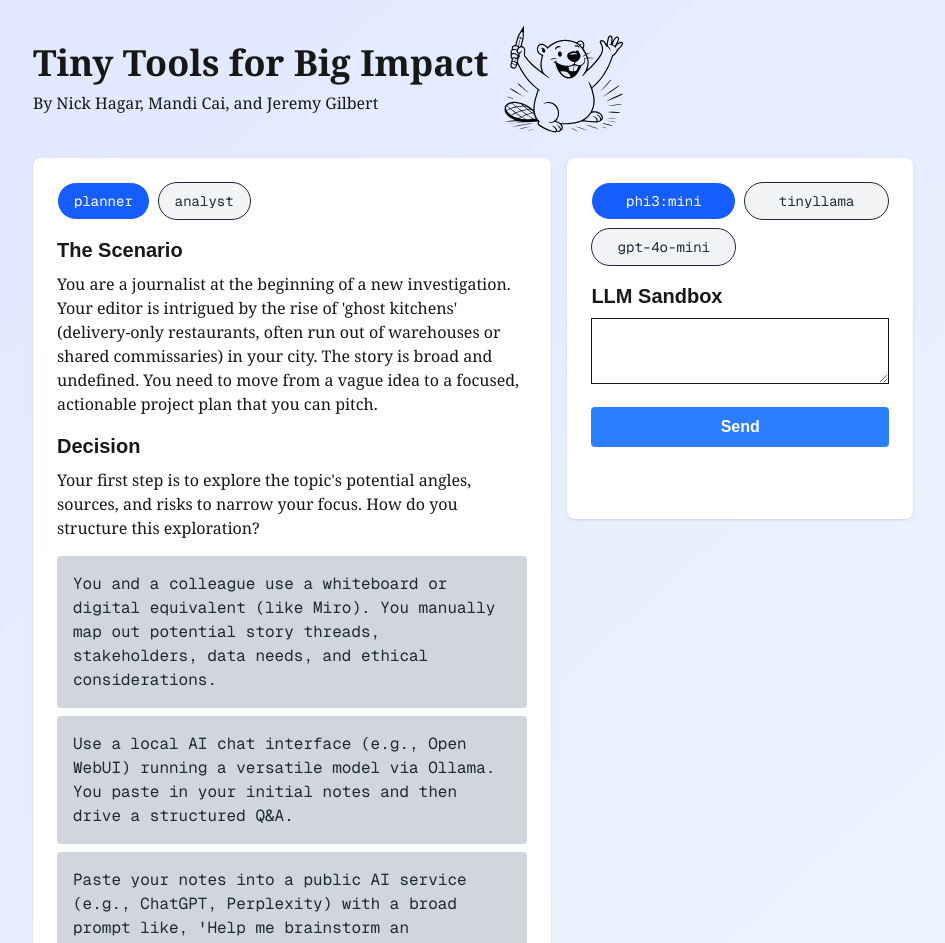
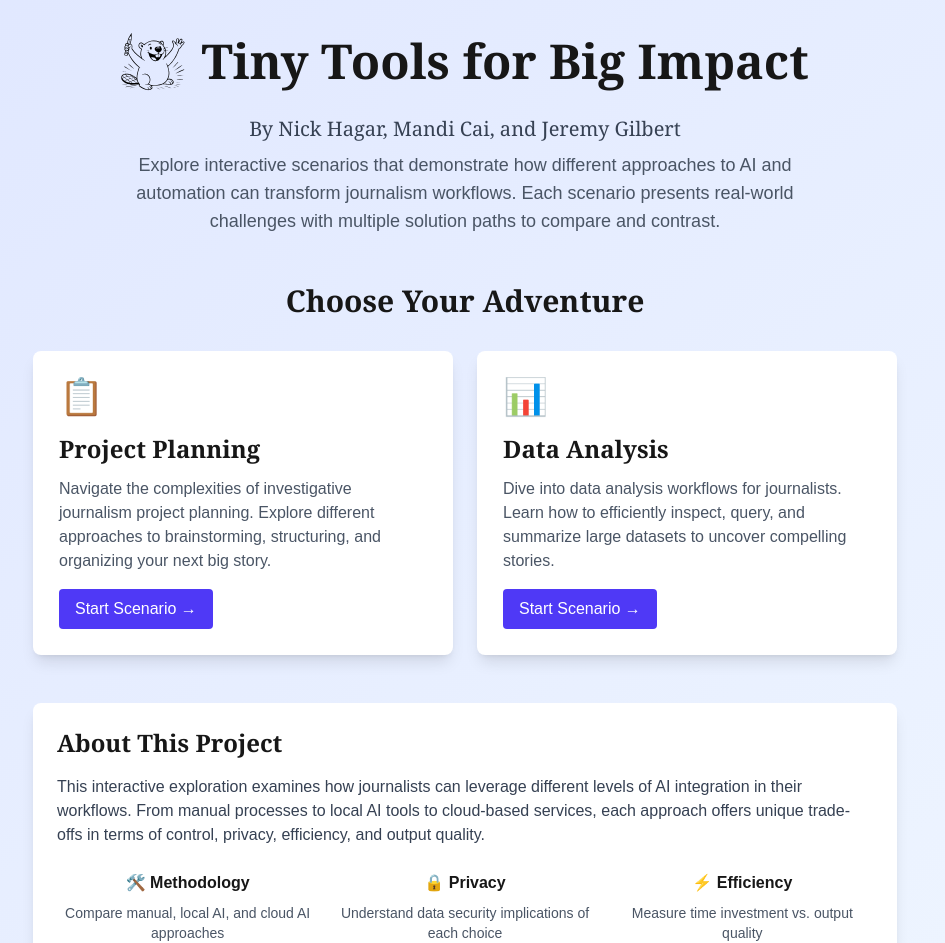
Before and after one commit to mandicai/tiny-tools, a Next.js app: page / in a window 1280 px wide. Shown: the top 943 px of the page, without its empty margins (175-1120 px from the left). Built offline with nearby package versions, Linux system fonts and the light colour scheme.

Commit message:
add intro page

```diff
--- a/src/app/page.tsx
+++ b/src/app/page.tsx
@@ -4,31 +4,58 @@ import { useState } from 'react';
 import story from '@/data/story.json';
 import StoryNode from '@/components/StoryNode';
 import LLMSandbox from '@/components/LLMSandbox';
+import IntroPage from '@/components/IntroPage';
 
 export default function HomePage() {
-  const [currentStory, setCurrentStory] = useState('planner');
-  const nodeStory = story.find((n) => n.story_id === currentStory);
+  const [currentStory, setCurrentStory] = useState<string | null>(null);
+  const [showIntro, setShowIntro] = useState(true);
+
+  const nodeStory = currentStory ? story.find((n) => n.story_id === currentStory) : null;
+
+  const handleStartScenario = (scenarioId: string) => {
+    setCurrentStory(scenarioId);
+    setShowIntro(false);
+  };
+
+  const handleBackToIntro = () => {
+    setShowIntro(true);
+    setCurrentStory(null);
+  };
+
+  if (showIntro) {
+    return <IntroPage onStartScenario={handleStartScenario} />;
+  }
 
   return (
     <main className="min-h-screen bg-gradient-to-br from-indigo-100 to-blue-50">
       <div className="w-full max-w-4xl mx-auto px-4">
-        <div className="flex items-center gap-4 py-6">
+        <div className="flex items-center justify-between py-6">
+          <div className="flex items-center gap-4">
             <div>
               <p className="text-4xl font-bold font-serif">Tiny Tools for Big Impact</p>
               <p className="text-l font-serif pt-2">By Nick Hagar, Mandi Cai, and Jeremy Gilbert</p>
             </div>
-          <img src="/beaver.svg" alt="Beaver" className="w-30 h-auto"/>
+            <img src="/beaver.svg" alt="Beaver" className="w-30 h-auto" />
+          </div>
+          <button
+            onClick={handleBackToIntro}
+            className="bg-white hover:bg-gray-50 text-indigo-600 font-medium py-2 px-4 rounded border border-indigo-200 transition-colors"
+          >
+            ← Back to Intro
+          </button>
         </div>
         <div className="grid grid-cols-[60%_40%] gap-4">
           <div className="w-full">
+            {nodeStory && (
               <StoryNode
                 story={nodeStory.story}
                 decisions={nodeStory.decisions}
                 setCurrentStory={setCurrentStory}
               />
+            )}
           </div>
           <div className="w-full">
-            <LLMSandbox/>
+            <LLMSandbox />
           </div>
         </div>
       </div>
--- /dev/null
+++ b/src/components/IntroPage.tsx
@@ -0,0 +1,94 @@
+'use client';
+
+interface IntroPageProps {
+  onStartScenario: (scenarioId: string) => void;
+}
+
+export default function IntroPage({ onStartScenario }: IntroPageProps) {
+  const scenarios = [
+    {
+      id: 'planner',
+      title: 'Project Planning',
+      description: 'Navigate the complexities of investigative journalism project planning. Explore different approaches to brainstorming, structuring, and organizing your next big story.',
+      icon: '📋'
+    },
+    {
+      id: 'analyst',
+      title: 'Data Analysis',
+      description: 'Dive into data analysis workflows for journalists. Learn how to efficiently inspect, query, and summarize large datasets to uncover compelling stories.',
+      icon: '📊'
+    }
+  ];
+
+  return (
+    <div className="min-h-screen bg-gradient-to-br from-indigo-100 to-blue-50">
+      <div className="w-full max-w-4xl mx-auto px-4 py-8">
+        <div className="text-center mb-12">
+          <div className="flex items-center justify-center gap-4 mb-6">
+            <img src="/beaver.svg" alt="Beaver" className="w-16 h-auto" />
+            <h1 className="text-5xl font-bold font-serif">Tiny Tools for Big Impact</h1>
+          </div>
+          <p className="text-xl font-serif text-gray-700 mb-2">By Nick Hagar, Mandi Cai, and Jeremy Gilbert</p>
+          <p className="text-lg text-gray-600 max-w-2xl mx-auto">
+            Explore interactive scenarios that demonstrate how different approaches to AI and automation
+            can transform journalism workflows. Each scenario presents real-world challenges with
+            multiple solution paths to compare and contrast.
+          </p>
+        </div>
+
+        <div className="mb-12">
+          <h2 className="text-3xl font-bold font-serif text-center mb-8">Choose Your Adventure</h2>
+          <div className="grid md:grid-cols-2 gap-6">
+            {scenarios.map((scenario) => (
+              <div
+                key={scenario.id}
+                className="bg-white rounded-lg shadow-lg p-6 hover:shadow-xl transition-shadow cursor-pointer border-2 border-transparent hover:border-indigo-200"
+                onClick={() => onStartScenario(scenario.id)}
+              >
+                <div className="text-4xl mb-4">{scenario.icon}</div>
+                <h3 className="text-2xl font-bold font-serif mb-3">{scenario.title}</h3>
+                <p className="text-gray-600 mb-4">{scenario.description}</p>
+                <button className="bg-indigo-600 hover:bg-indigo-700 text-white font-medium py-2 px-4 rounded transition-colors">
+                  Start Scenario →
+                </button>
+              </div>
+            ))}
+          </div>
+        </div>
+
+        <div className="bg-white rounded-lg shadow-lg p-6">
+          <h2 className="text-2xl font-bold font-serif mb-4">About This Project</h2>
+          <p className="text-gray-700 mb-4">
+            This interactive exploration examines how journalists can leverage different levels of AI
+            integration in their workflows. From manual processes to local AI tools to cloud-based
+            services, each approach offers unique trade-offs in terms of control, privacy, efficiency,
+            and output quality.
+          </p>
+          <div className="grid md:grid-cols-3 gap-4 mt-6">
+            <div className="text-center">
+              <h3 className="font-bold mb-2">🛠️ Methodology</h3>
+              <p className="text-sm text-gray-600">Compare manual, local AI, and cloud AI approaches</p>
+            </div>
+            <div className="text-center">
+              <h3 className="font-bold mb-2">🔒 Privacy</h3>
+              <p className="text-sm text-gray-600">Understand data security implications of each choice</p>
+            </div>
+            <div className="text-center">
+              <h3 className="font-bold mb-2">⚡ Efficiency</h3>
+              <p className="text-sm text-gray-600">Measure time investment vs. output quality</p>
+            </div>
+          </div>
+        </div>
+
+        <div className="mt-8 text-center">
+          <h3 className="text-lg font-bold font-serif mb-4">Additional Resources</h3>
+          <div className="flex justify-center space-x-6 text-indigo-600">
+            <a href="#" className="hover:underline">📖 Research Paper</a>
+            <a href="#" className="hover:underline">🛠️ Tool Repository</a>
+            <a href="#" className="hover:underline">📧 Contact Authors</a>
+          </div>
+        </div>
+      </div>
+    </div>
+  );
+}
--- a/src/components/StoryNode.tsx
+++ b/src/components/StoryNode.tsx
@@ -17,7 +17,7 @@ type Props = {
   setCurrentStory: (story: string) => void;
 };
 
-export default function StoryNode({story, decisions = [], setCurrentStory}: Props) {
+export default function StoryNode({ story, decisions = [], setCurrentStory }: Props) {
   const [currentId, setCurrentId] = useState('start');
   const node = decisions.find((n) => n.id === currentId);
 
```
Also changed, not shown: src/data/story.json (line endings or trailing spaces), src/styles/globals.css (line endings or trailing spaces). Lines whose indentation alone changed are shown as unchanged.
